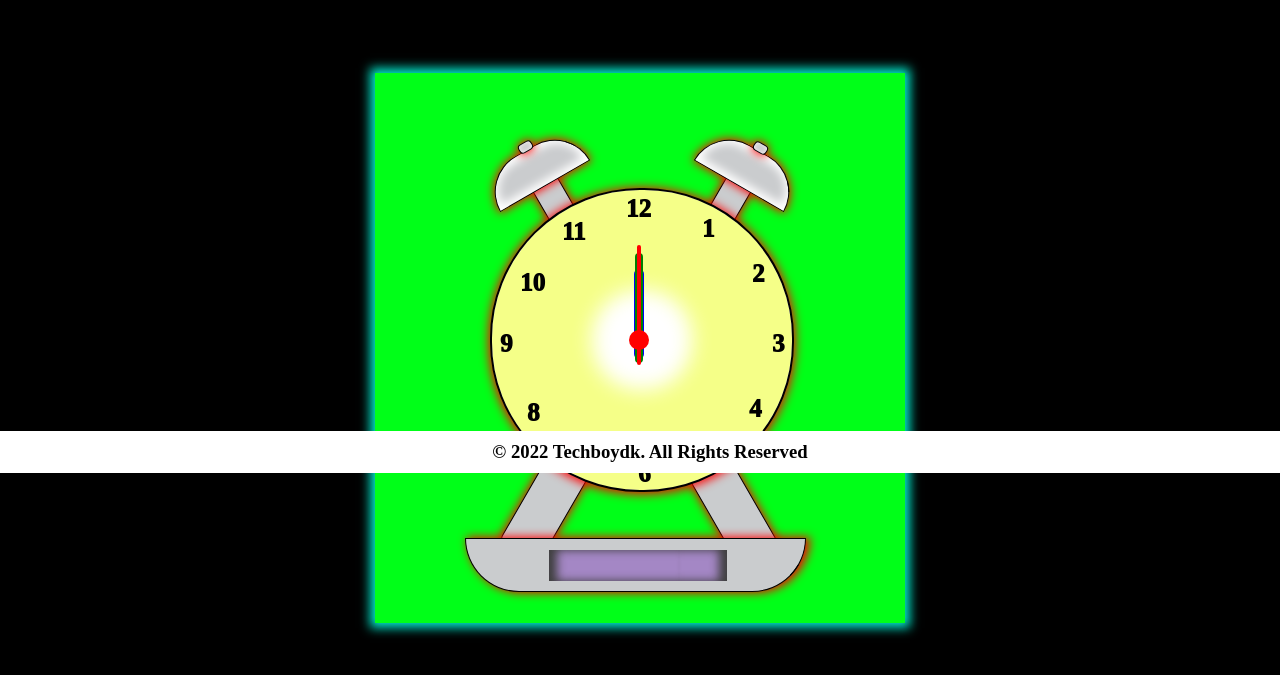
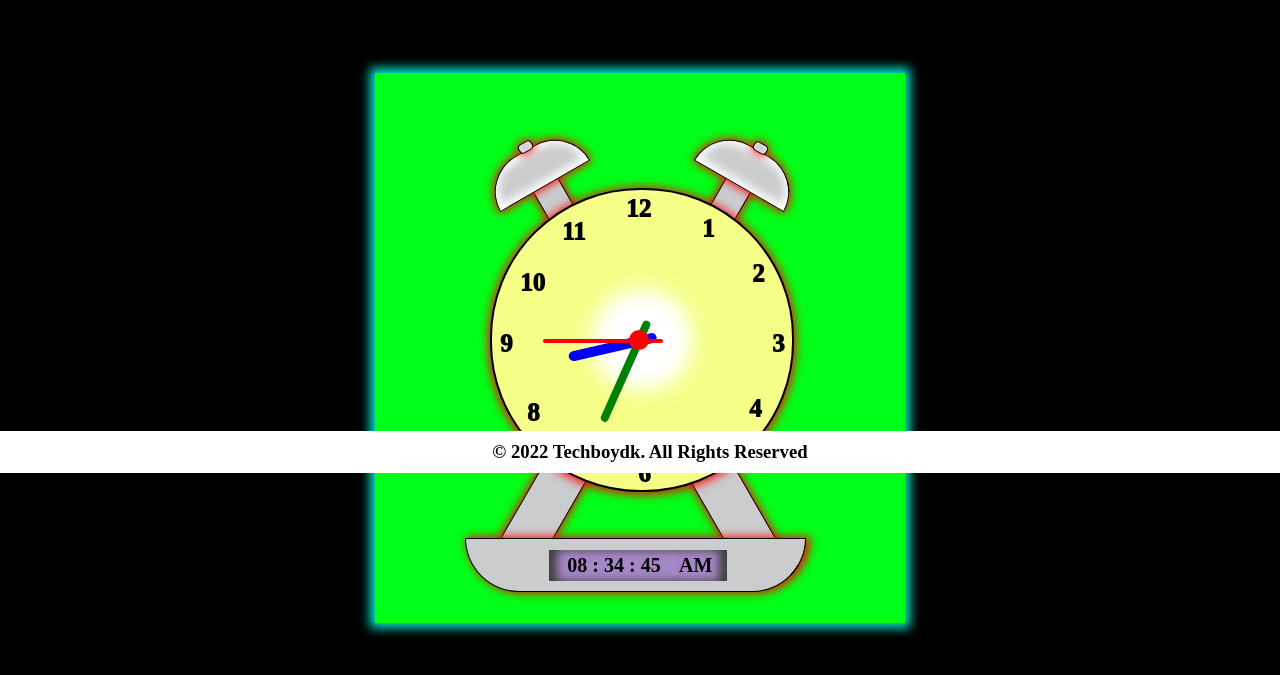
Before and after one commit to techboydk/Analog-clock, a plain HTML site: page index.html in a window 1280 px wide. Shown: the part 327-1002 px from the top of the page. Drawn offline with Linux system fonts and the light colour scheme; files that its build step writes are made by us from their sources.

Commit message:
Update index.html

```diff
--- a/index.html
+++ b/index.html
@@ -4,8 +4,8 @@
 <head>
     <meta http-equiv="content-type" content="text/html; charset=utf-8" />
     <title>Analog-Clock</title>
-    <link rel="stylesheet" href="/test/Style.css" type="text/css" media="all" />
-    <script src="/test/script.js" type="text/javascript" charset="utf-8"></script>
+    <link rel="stylesheet" href="/Analog-clock/Style.css" type="text/css" media="all" />
+    <script src="/Analog-clock/script.js" type="text/javascript" charset="utf-8"></script>
 </head>
 
 <body>
```
